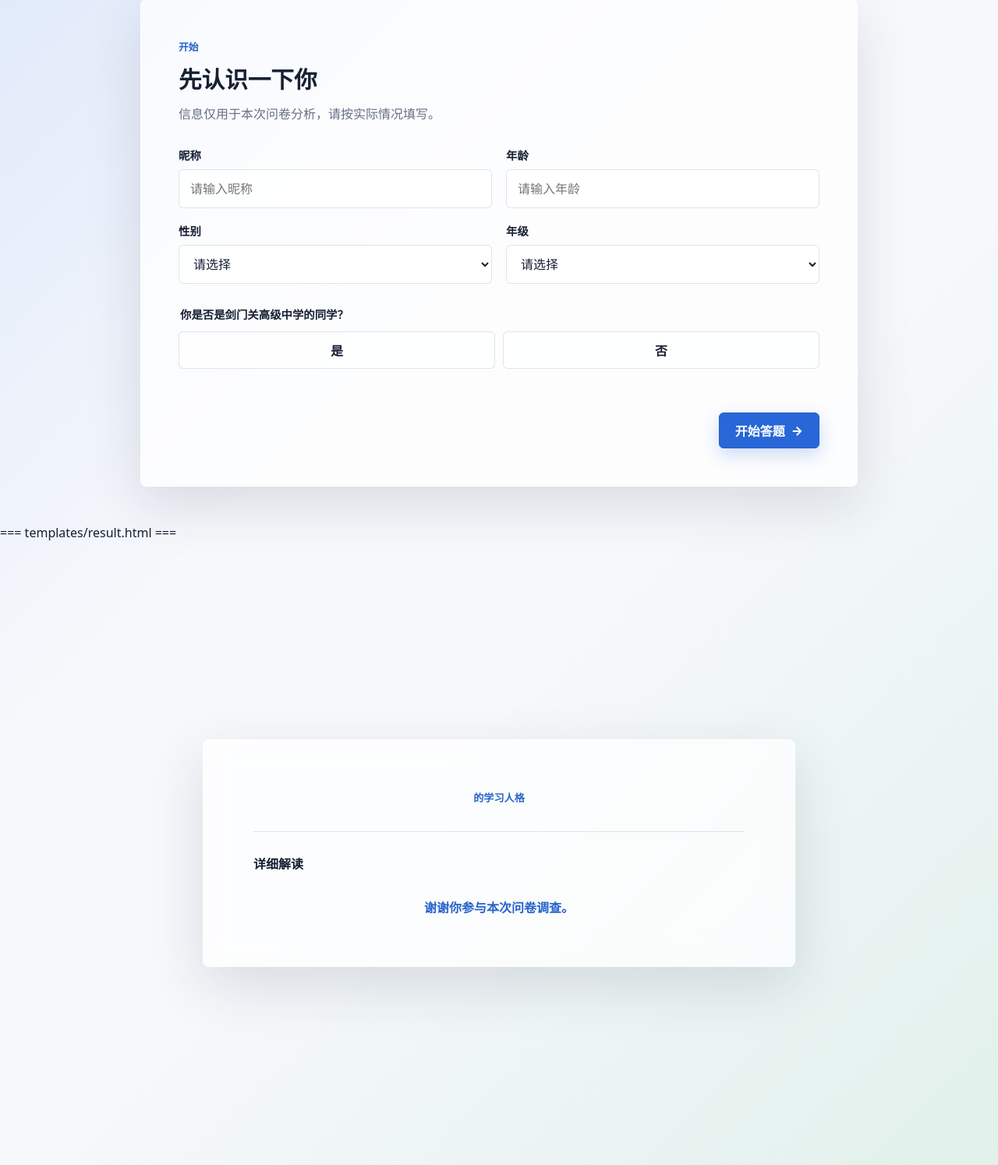
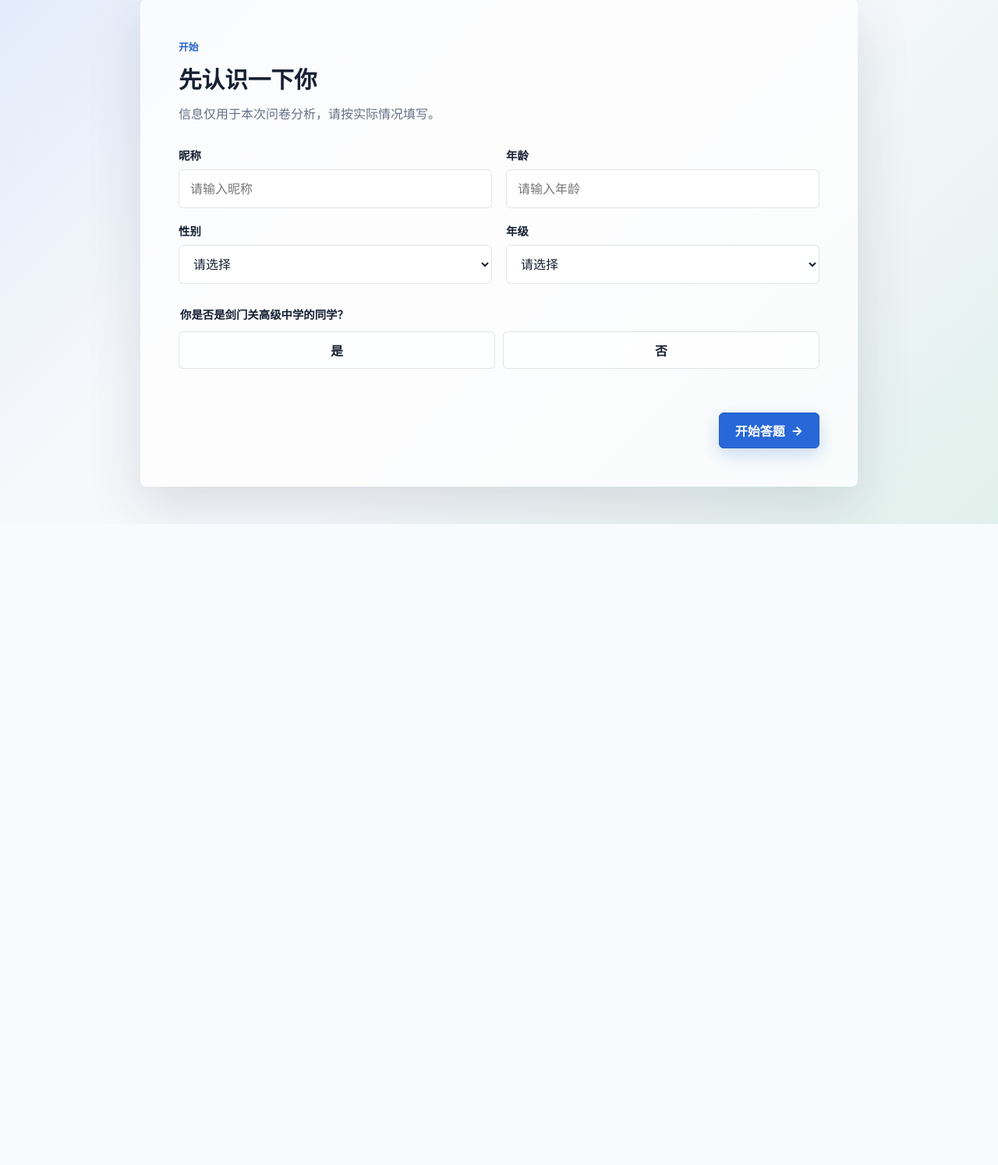
Before and after one commit to ALINALIEN-J/Survey-jianmenguan--STUDYPERSONALITY-Linke, a Flask app: page / in a window 1280 px wide. Shown: the part 147-1641 px from the top of the page at 78% size. After the commit the page ends 819 px from the top, so only its background shows below. Run offline with Flask 3, Linux system fonts and the light colour scheme.

Commit message:
Remove result.html content from index.html
Removed the entire content of result.html from index.html.

```diff
--- a/templates/index.html
+++ b/templates/index.html
@@ -164,30 +164,3 @@
   </main>
 </body>
 </html>
-
-=== templates/result.html ===
-<!doctype html>
-<html lang="zh-CN">
-<head>
-  <meta charset="utf-8">
-  <meta name="viewport" content="width=device-width, initial-scale=1">
-  <meta name="theme-color" content="#f6f8fb">
-  <title>你的学习人格</title>
-  <link rel="stylesheet" href="{{ url_for('static', filename='style.css') }}">
-</head>
-<body class="result-page">
-  <main class="result-shell">
-    <article class="glass-panel result-card">
-      <p class="eyebrow">{{ nickname }} 的学习人格</p>
-      <div class="personality-emoji" aria-hidden="true">{{ emoji }}</div>
-      <h1>{{ name }}</h1>
-      <p class="personality-description">{{ description }}</p>
-      <div class="interpretation">
-        <h2>详细解读</h2>
-        <p>{{ interpretation }}</p>
-      </div>
-      <p class="thank-you">谢谢你参与本次问卷调查。</p>
-    </article>
-  </main>
-</body>
-</html>
```
